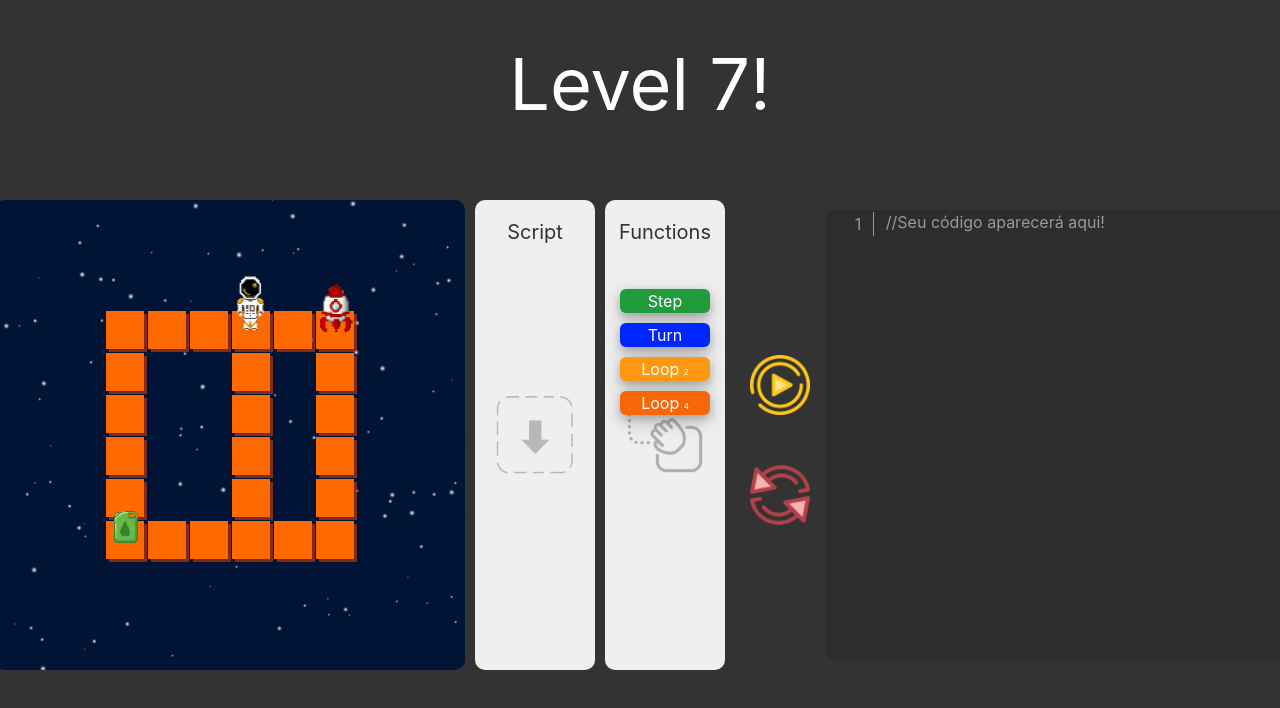
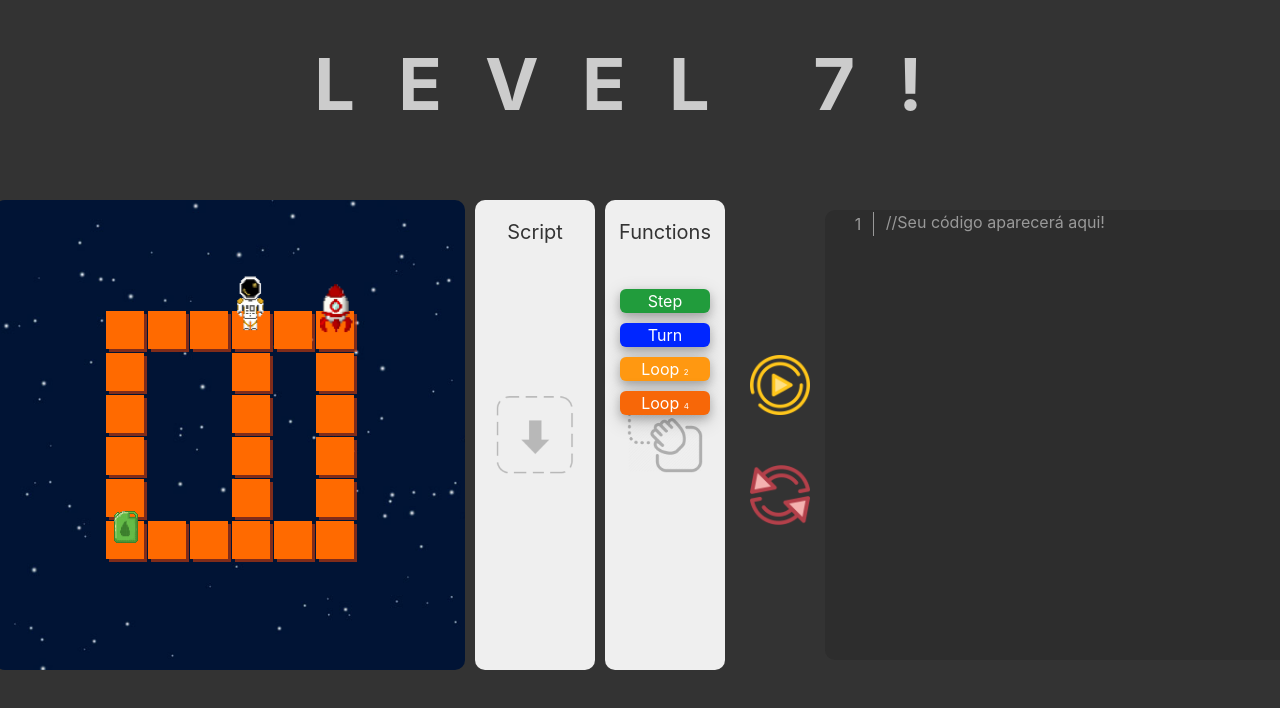
Before and after one commit to samych4n/hackathon-rsxp-2019-11-26, a plain HTML site: page pagina/index.html in a window 1280 px wide. Drawn offline with Linux system fonts and the light colour scheme.

Commit message:
Titulo da fase estilização

```diff
--- a/pagina/style.css
+++ b/pagina/style.css
@@ -132,9 +132,12 @@
   width: 100%;
   height: 80px;
   font-size: 72px;
-  color: #ffffff;
+  color: #cccccc;
   text-align: center;
   margin-top: 40px;
+  text-transform: uppercase;
+  font-weight: bold;
+  letter-spacing: .6em;
 }
 .curtain {
   width: 100%; /* Ensures the component is the full screen width */
```
